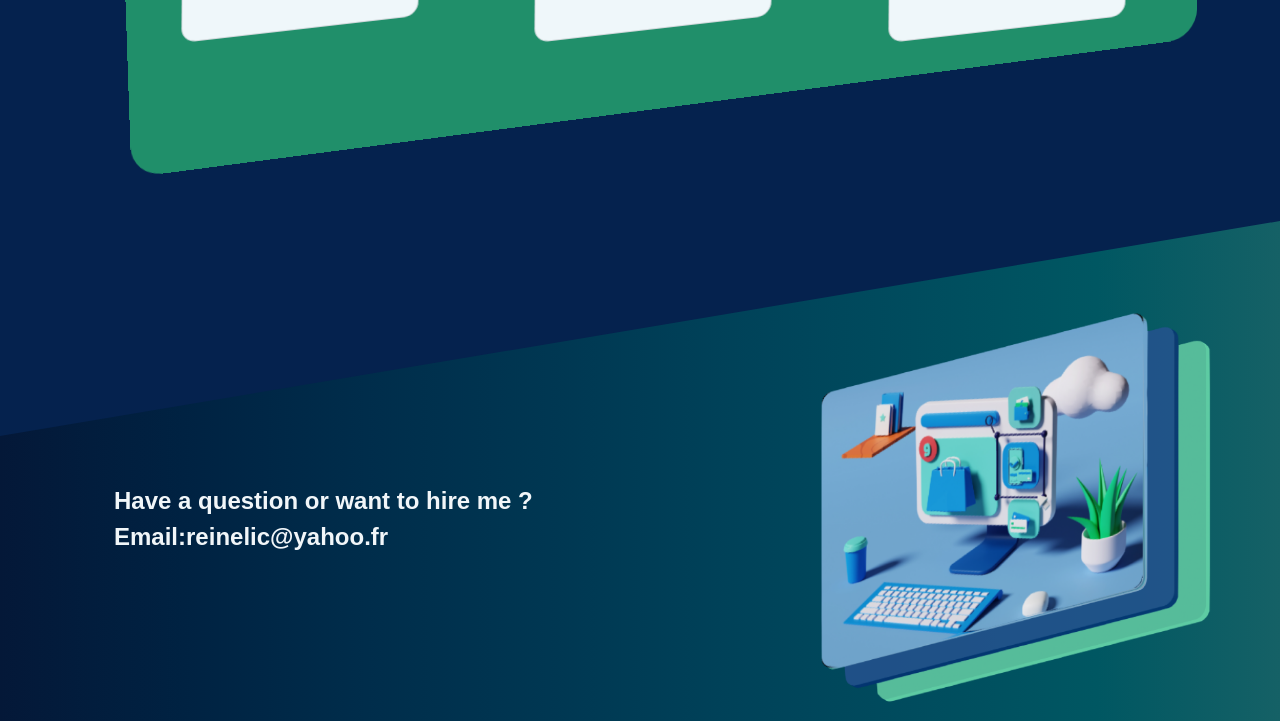
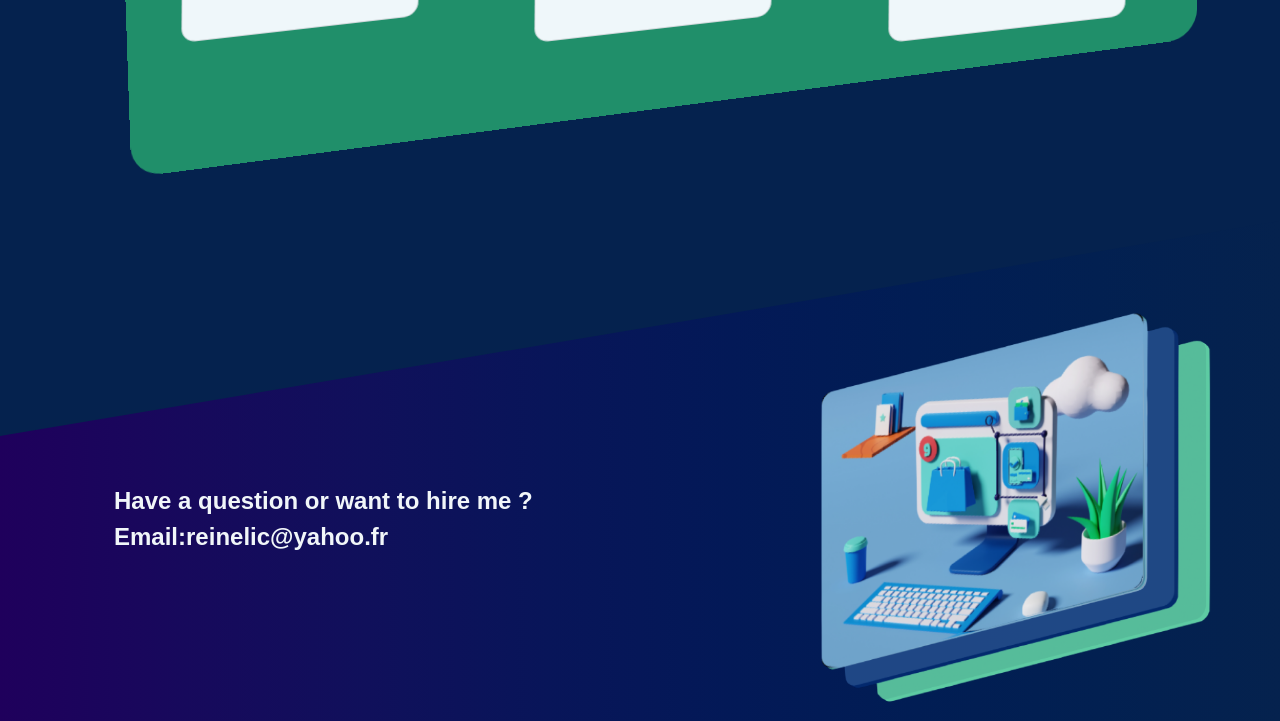
Before and after one commit to reinelic/Portfolio, a website: page index.html in a window 1280 px wide. Shown: the part 2535-3256 px from the top of the page. Drawn offline with nearby package versions, Linux system fonts and the light colour scheme; a web font is replaced by a local one.

Commit message:
dark linear gradient

```diff
--- a/scss/sections/_footer.scss
+++ b/scss/sections/_footer.scss
@@ -11,15 +11,41 @@
 
   background: linear-gradient(
     90deg,
-    #041838,
-    #002242,
-    #002d4b,
-    #003752,
-    #004259,
-    #004c5e,
-    #005762,
-    #156166
+    #1f005c,
+    #17095c,
+    #10105b,
+    #081559,
+    #031957,
+    #011d54,
+    #022051,
+    #05224e
   );
+
+  // background: linear-gradient(
+  //   150deg,
+  //   #0b2556,
+  //   #003264,
+  //   #003f6f,
+  //   #004b76,
+  //   #00577b,
+  //   #00637c,
+  //   #006f7a,
+  //   #007a76,
+  //   #008571,
+  //   #208f6a
+  // );
+
+  // background: linear-gradient(
+  //   90deg,
+  //   #041838,
+  //   #002242,
+  //   #002d4b,
+  //   #003752,
+  //   #004259,
+  //   #004c5e,
+  //   #005762,
+  //   #156166
+  // );
   // background: linear-gradient(
   //   90deg,
   //   #143169,
--- a/scss/sections/_responsive.scss
+++ b/scss/sections/_responsive.scss
@@ -1,6 +1,12 @@
 @use '../custom';
 
 @media (max-width: 1000px) {
+  #hero {
+    img {
+      left: -10rem;
+      width: 10%;
+    }
+  }
   #project {
     .project_row {
       display: block;
```
Also changed, not shown: assets/css/style.css, 2 other files.
